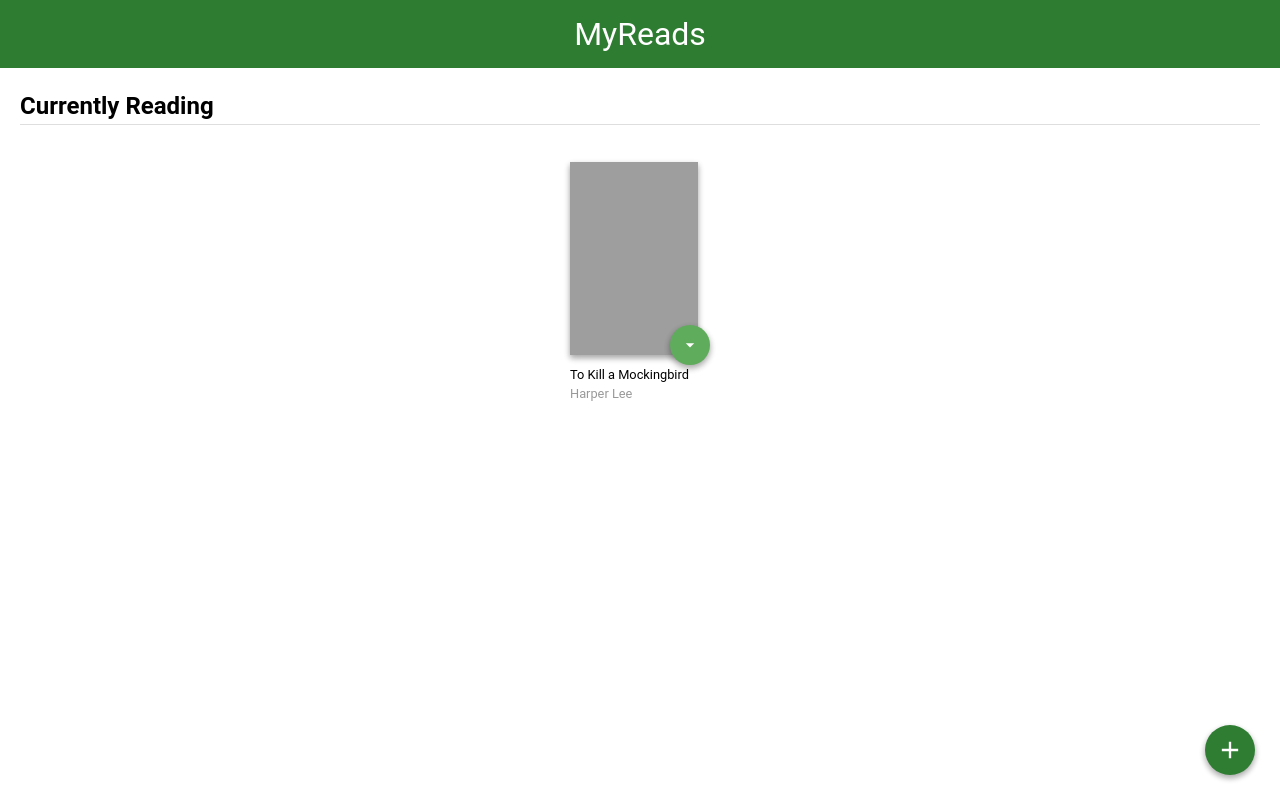
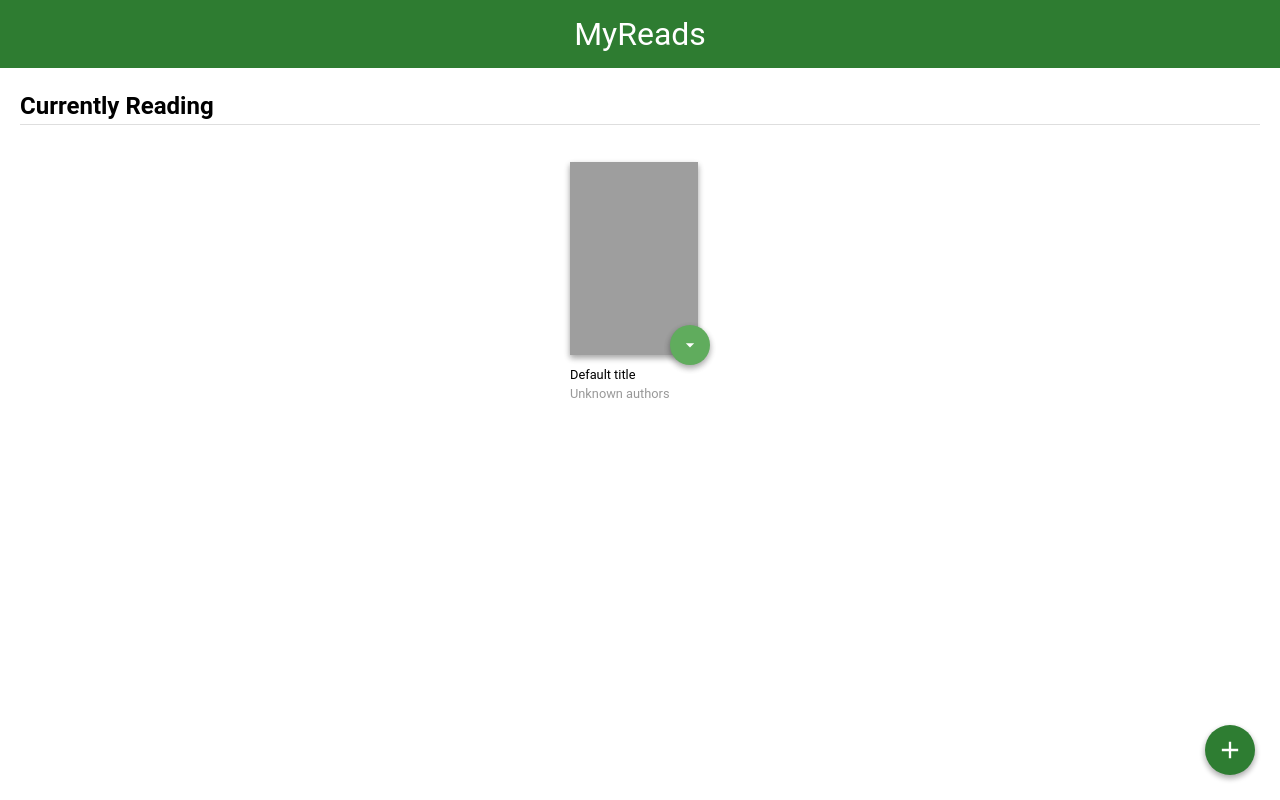
Before and after one commit to aldabbasy/reactnd-project-myreads, a React (Create React App) app: page / in a window 1280 px wide. Built offline with nearby package versions, Linux system fonts and the light colour scheme; grey boxes are pictures that could not be loaded.

Commit message:
Updated Book.js

```diff
--- a/src/Components/Book.js
+++ b/src/Components/Book.js
@@ -1,10 +1,10 @@
 import React from 'react'
 
-export default function Book() {
+export default function Book({title, authors, cover}) {
     return (
 	<div className="book">
 		<div className="book-top">
-			<div className="book-cover" style={{ width: 128, height: 193, backgroundImage: 'url("http://books.google.com/books/content?id=PGR2AwAAQBAJ&printsec=frontcover&img=1&zoom=1&imgtk=AFLRE73-GnPVEyb7MOCxDzOYF1PTQRuf6nCss9LMNOSWBpxBrz8Pm2_mFtWMMg_Y1dx92HT7cUoQBeSWjs3oEztBVhUeDFQX6-tWlWz1-feexS0mlJPjotcwFqAg6hBYDXuK_bkyHD-y&source=gbs_api")' }}></div>
+			<div className="book-cover" style={{ width: 128, height: 193, backgroundImage: `url("${cover || 'http://books.google.com/books/content?id=PGR2AwAAQBAJ&printsec=frontcover&img=1&zoom=1&imgtk=AFLRE73-GnPVEyb7MOCxDzOYF1PTQRuf6nCss9LMNOSWBpxBrz8Pm2_mFtWMMg_Y1dx92HT7cUoQBeSWjs3oEztBVhUeDFQX6-tWlWz1-feexS0mlJPjotcwFqAg6hBYDXuK_bkyHD-y&source=gbs_api'}")` }}></div>
 			<div className="book-shelf-changer">
 				<select>
 					<option value="move" disabled>Move to...</option>
@@ -15,8 +15,8 @@ export default function Book() {
 				</select>
 			</div>
 		</div>
-		<div className="book-title">To Kill a Mockingbird</div>
-		<div className="book-authors">Harper Lee</div>
+		<div className="book-title">{title || "Default title"}</div>
+		<div className="book-authors">{authors || "Unknown authors"}</div>
 	</div>
     )
 }
--- a/src/Screens/SearchBooks.js
+++ b/src/Screens/SearchBooks.js
@@ -36,8 +36,7 @@ export default function SearchBooks() {
               <ol className="books-grid">
               {query !== '' && searchedBooks.map((book) => (
                 <li key={book.id}>
-                    <Book />
-                    {book.title}
+                    <Book title={book.title} authors={book.authors} cover={book.imageLinks.thumbnail}/>
                 </li>
               ))}
               </ol>
```
Also changed, not shown: 1 other file (tests, documents, lock files or other folders).
